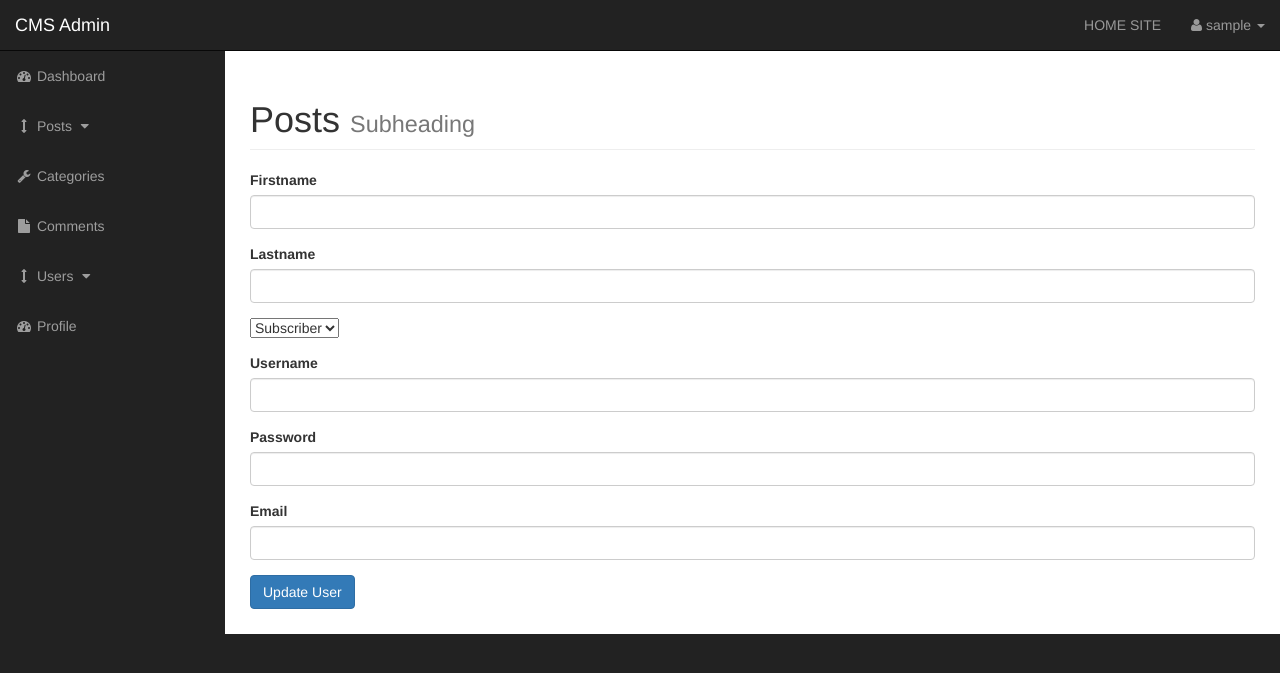
After one commit to parsaE9/PHP_website, a PHP site: page /admin/profile.php in a window 1280 px wide. The commit adds this page. Shown: the top 673 px of the page. Run offline with PHP 8.4, Linux system fonts and the light colour scheme; the visitor is signed in with stand-in values (Sample User, id 1); data that the repository does not hold is empty.

Commit message:
making log in form finished and begining of making profile

```diff
--- a/cms/admin/includes/admin_header.php
+++ b/cms/admin/includes/admin_header.php
@@ -1,6 +1,17 @@
-<?php  include "../includes/db.php";
+<?php include "../includes/db.php";
 include "functions.php";
-ob_start(); ?>
+ob_start();
+session_start();
+?>
+
+<?php
+if (!isset($_SESSION['user_role'])) {
+    header("location: ../index.php");
+}
+
+?>
+
+
 <!DOCTYPE html>
 <html lang="en">
 
--- a/cms/admin/includes/admin_navigation.php
+++ b/cms/admin/includes/admin_navigation.php
@@ -14,7 +14,8 @@
         <li><a href="../index.php">HOME SITE</a></li>
 
         <li class="dropdown">
-            <a href="#" class="dropdown-toggle" data-toggle="dropdown"><i class="fa fa-user"></i> Parsa Esfahani <b
+            <a href="#" class="dropdown-toggle" data-toggle="dropdown"><i class="fa fa-user"></i><?php echo " ".$_SESSION['username'];
+            ?> <b
                         class="caret"></b></a>
             <ul class="dropdown-menu">
                 <li>
@@ -22,7 +23,7 @@
                 </li>
                 <li class="divider"></li>
                 <li>
-                    <a href="#"><i class="fa fa-fw fa-power-off"></i> Log Out</a>
+                    <a href="../includes/logout.php"><i class="fa fa-fw fa-power-off"></i> Log Out</a>
                 </li>
             </ul>
         </li>
@@ -64,7 +65,7 @@
                 </ul>
             </li>
             <li>
-                <a href="index-rtl.html"><i class="fa fa-fw fa-dashboard"></i> Profile</a>
+                <a href="profile.php"><i class="fa fa-fw fa-dashboard"></i> Profile</a>
             </li>
         </ul>
     </div>
--- a/cms/admin/index.php
+++ b/cms/admin/index.php
@@ -1,9 +1,6 @@
 <?php   include "includes/admin_header.php"; ?>
 <div id="wrapper">
 
-    <?php if($connection)
-        echo "connected";
-        ?>
 
     <!-- Navigation -->
     <?php   include "includes/admin_navigation.php"; ?>
@@ -17,7 +14,7 @@
                 <div class="col-lg-12">
                     <h1 class="page-header">
                         Admin page
-                        <small>Subheading</small>
+                        <small><?php echo $_SESSION['username']; ?></small>
                     </h1>
 
                 </div>
--- /dev/null
+++ b/cms/admin/profile.php
@@ -0,0 +1,92 @@
+<?php include "includes/admin_header.php"; ?>
+
+<?php
+if(isset($_SESSION['username'])){
+}
+
+?>
+
+
+    <div id="wrapper">
+
+    <!-- Navigation -->
+    <?php include "includes/admin_navigation.php"; ?>
+
+    <div id="page-wrapper">
+
+        <div class="container-fluid">
+
+            <!-- Page Heading -->
+            <div class="row">
+                <div class="col-lg-12">
+
+                    <h1 class="page-header">
+                        Posts
+                        <small>Subheading</small>
+                    </h1>
+
+
+                    <form action="" method="post" enctype="multipart/form-data">
+
+                        <div class="form-group">
+                            <label for="author">Firstname</label>
+                            <input type="text" value="<?php echo $user_firstname ?>" class="form-control" name="user_firstname">
+                        </div>
+
+                        <div class="form-group">
+                            <label for="post_status">Lastname</label>
+                            <input type="text" value="<?php echo $user_lastname; ?>" class="form-control" name="user_lastname">
+                        </div>
+
+                        <div class="form-group">
+                            <select name="user_role" id="">
+                                <?php
+                                if ($user_role == 'admin'){
+                                    echo "<option value='admin'>Admin</option>";
+                                    echo "<option value='subscriber'>Subscriber</option>";
+                                }
+                                else{
+                                    echo "<option value='subscriber'>Subscriber</option>";
+                                    echo "<option value='admin'>Admin</option>";
+                                }
+                                ?>
+                            </select>
+                        </div>
+
+                        <!--    <div class="form-group">
+                                <label for="post_image">Post Image</label>
+                                <input type="file" name="image">
+                            </div>
+                        -->
+                        <div class="form-group">
+                            <label for="post_tags">Username</label>
+                            <input type="text" value="<?php echo $username ?>" class="form-control" name="username">
+                        </div>
+
+                        <div class="form-group">
+                            <label for="post_content">Password</label>
+                            <input type="password" value="<?php echo $user_password ?>" class="form-control" name="user_password">
+                        </div>
+
+                        <div class="form-group">
+                            <label for="post_content">Email</label>
+                            <input type="email" value="<?php echo $user_email ?>" class="form-control" name="user_email">
+                        </div>
+
+
+                        <div class="form-group">
+                            <input type="submit" class="btn btn-primary" name="edit_user" value="Update User">
+                        </div>
+
+                    </form>
+
+
+
+                </div>
+            </div>
+            <!-- /.row -->
+        </div>
+        <!-- /.container-fluid -->
+    </div>
+    <!-- /#page-wrapper -->
+<?php include "includes/admin_footer.php"; ?>
```
Also changed, not shown: Class.php (+7 -2 lines), cms/admin/includes/edit_user.php (+6 -3 lines), cms/includes/login.php (added, +39 -0 lines), cms/includes/logout.php (added, +11 -0 lines), cms/includes/sidebar.php (+22 -2 lines).
